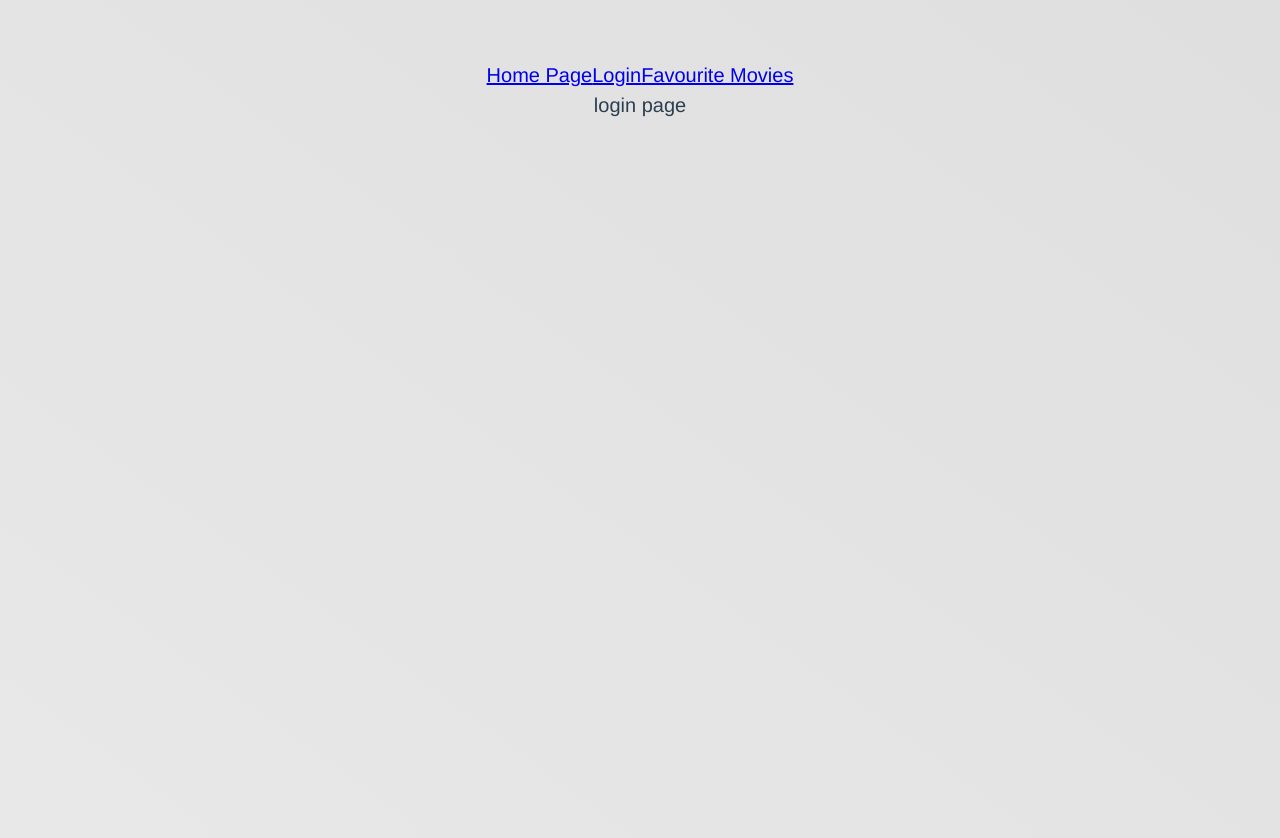
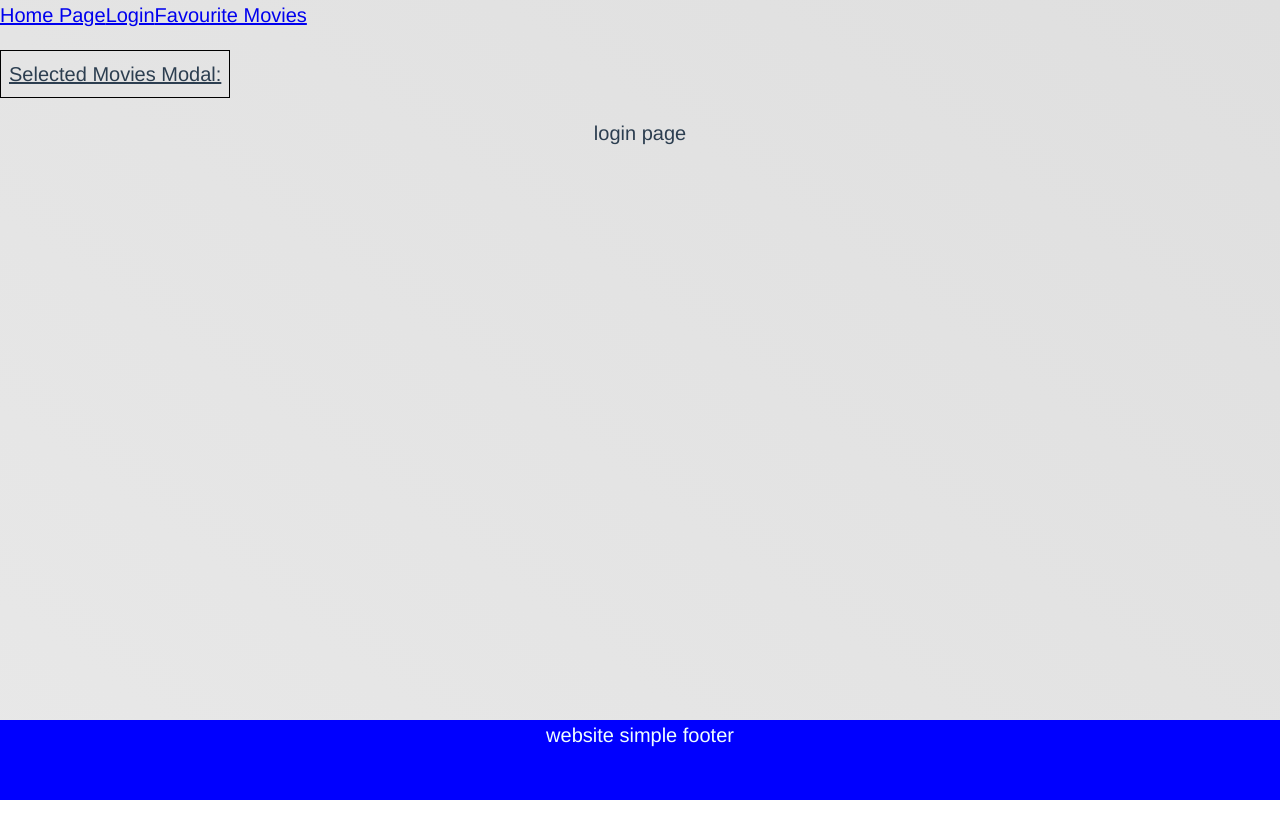
Before and after one commit to ArsnsBngkr/movie-demo-app, a Vue app: page /login-user in a window 1280 px wide. Shown: the top 838 px of the page. After the commit the page ends 800 px from the top, so only its background shows below. Built offline with nearby package versions, Linux system fonts and the light colour scheme.

Commit message:
added generic loader

```diff
--- a/src/App.vue
+++ b/src/App.vue
@@ -10,19 +10,42 @@
       <router-link to="/favourite-movies" class="top-bar-link">
         <span>Favourite Movies</span>
       </router-link>
+
     </nav>
+    <div @click="toggleModal" class="modal-toggle" role="button">
+        <span >Selected Movies Modal:</span>
+      </div>
   </header>
+  <CartModal modalTitle="My Favourite Movies"  :toggle="toggleModal" v-if="showModal"/>
+
+  <router-view />
 
 
-  <router-view />
+  <footer>
+    website simple footer
+  </footer>
 
 </template>
 
 <script>
 
+import CartModal from "./components/cart-modal.vue";
+export default {
+  components: { CartModal },
+  data () {
+    return {
+      showModal: false,
+    }
+  },
+  methods:{
+    toggleModal () {
+      this.showModal= !this.showModal;
+    },
+
+  }
+
+};
 </script>
-
-
 
 <style>
 #app {
@@ -32,5 +55,38 @@
   text-align: center;
   color: #2c3e50;
   margin-top: 60px;
+  min-height: 100vh;
+  display: flex;
+  flex-direction: column;
+  margin: 0;
 }
+
+
+header{
+  display: flex;
+  flex-direction: column;
+  align-items: start;
+}
+
+footer{
+  height: 80px;
+  background-color :blue;
+  color: azure;
+  font-size: 20px;
+  min-height: 50px;
+  margin-top: auto;
+}
+
+.modal-toggle{
+  border :1px solid black;
+  display: inline;
+  margin-top: 20px;
+  margin-bottom: 20px;
+  padding: 8px;
+  text-decoration:underline;
+  cursor:pointer;
+}
+
+
+
 </style>
--- a/src/assets/styles/main.css
+++ b/src/assets/styles/main.css
@@ -5,16 +5,22 @@
 }
 
 body {
-    min-height: 100vh;
+
   background: linear-gradient(36deg, #e8e8e8, #dfdfdf);
   color: #2e2e2e;
   font-family: "Lato", sans-serif;
   font-weight: 300;
   font-size: 20px;
   line-height: 1.5;
+
+
 }
 @media screen and (max-width: 820px) {
   body {
     font-size: 16px;
   }
 }
+
+main {
+    flex: 1;
+  }
--- /dev/null
+++ b/src/components/cart-modal.vue
@@ -0,0 +1,85 @@
+<template>
+    <div id="cartModal" class="modal" >
+        <div class=" modal-content">
+            <div class="modal-header">
+                <span class="close" @click="toggle">&times;</span>
+            </div>
+            <div class="modal-body">
+                <div class="modal-title">
+                    {{ modalTitle }}
+                </div>
+                <div class="modal-info">
+                    Lorem ipsum dolor sit amet consectetur adipisicing elit. Dolorem aliquam sapiente beatae placeat
+                    impedit tempora laboriosam dolore sunt, distinctio pariatur delectus ipsa commodi voluptate,
+                    repudiandae atque, accusamus recusandae quam hic.
+                </div>
+            </div>
+        </div>
+
+    </div>
+</template>
+
+<script>
+export default {
+    props: ['modalTitle','toggle'],
+    data() {
+        return {
+
+        }
+    },
+    methods: {
+
+    }
+}
+
+</script>
+
+<style>
+.modal {
+    position: fixed;
+    z-index: 1;
+    left: 0;
+    top: 0;
+    width: 100%;
+    height: 100%;
+    overflow: auto;
+    background-color: rgb(0, 0, 0);
+    background-color: rgba(0, 0, 0, 0.4);
+}
+
+.modal-content {
+    background-color: #fefefe;
+    margin: 15% auto;
+    padding: 20px;
+    border: 1px solid #888;
+    width: 80%;
+}
+
+.modal-body {
+    margin-top: 40px;
+}
+
+.modal-title {
+    font-size: 36px;
+    color: red;
+}
+
+.modal-info {
+    margin-top: 20px;
+}
+
+
+.close {
+    color: #aaa;
+    float: right;
+    font-size: 28px;
+    font-weight: bold;
+}
+
+.close:hover,
+.close:focus {
+    color: black;
+    text-decoration: none;
+    cursor: pointer;
+}
+</style>
--- a/src/components/movie-card.vue
+++ b/src/components/movie-card.vue
@@ -4,7 +4,8 @@
 
     <div class="card">
         <div class="card-container">
-            <img :src="movie.Poster !='N/A'? movie.Poster: noAvailableImage" v-bind:alt="movie.Title" style="width: 100%">
+            <img :src="movie.Poster != 'N/A' ? movie.Poster : noAvailableImage" v-bind:alt="movie.Title"
+                style="width: 100%">
             <h3 class="card-title">{{ movie.Title }}</h3>
             <p class="release-year">Release year:{{ movie.Year }}</p>
             <p><button @click="addToCart(movie.imdbID)">Add to favourites</button></p>
@@ -13,20 +14,19 @@
 </template>
 
 <script>
-import noAvailableImage from '../assets/images/noAvailableImage.jpg'
+import noAvailableImage from "../assets/images/noAvailableImage.jpg";
 export default {
     props: ['movie'],
     data() {
-        return{
-            noAvailableImage :noAvailableImage
+        return {
+            noAvailableImage: noAvailableImage
         }
 
     },
-    methods: {
-        addToCart(movieId){
-            console.log(movieId)
-
-        }
+    methods:{
+        addToCart(selectedMovieId) {
+            console.log(selectedMovieId)
+        },
 
     }
 }
@@ -54,7 +54,7 @@ export default {
 
 }
 
-.card-container img{
+.card-container img {
     height: 200px;
 }
 
--- a/src/views/home-page.vue
+++ b/src/views/home-page.vue
@@ -10,8 +10,6 @@
         </div>
         <div v-else>no available movies</div>
     </div>
-
-
 
 </template>
 
```
Lines whose indentation alone changed are shown as unchanged.
